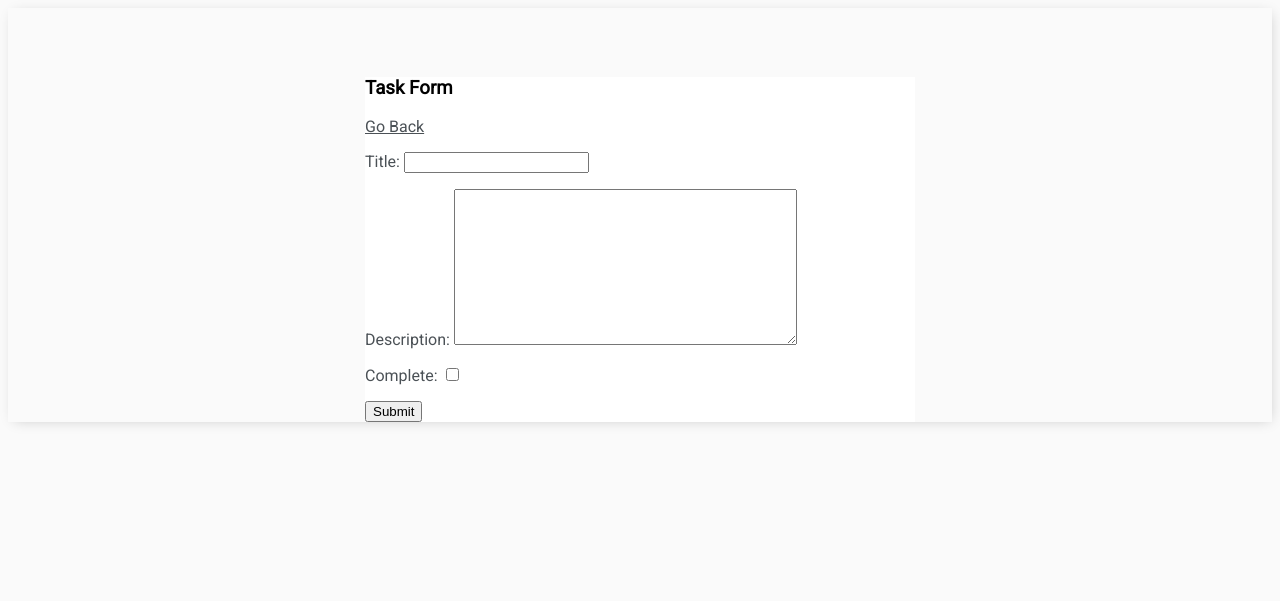
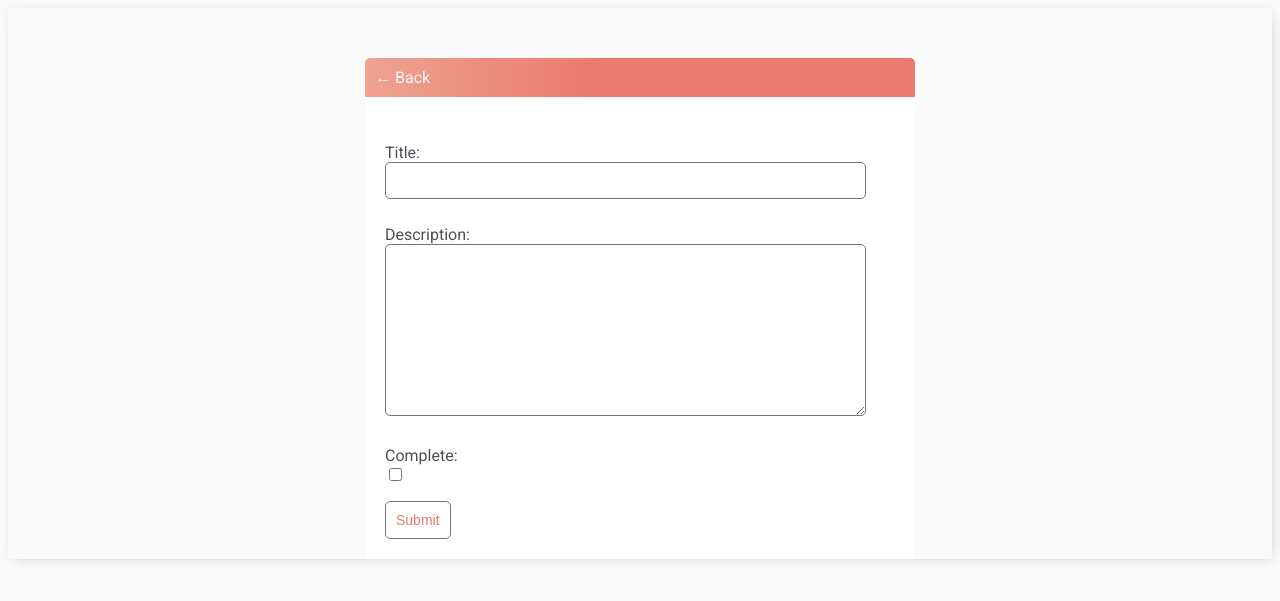
Before and after one commit to ronnahmias/Todo-List-Django, a Django app: page /task-create in a window 1280 px wide. Shown: the top 601 px of the page. Run offline with Django 3.2, Linux system fonts and the light colour scheme.

Commit message:
style complete

```diff
--- /dev/null
+++ b/todolist/static/css/style.css
@@ -0,0 +1,186 @@
+
+    body{
+        background-color: #FAFAFA;
+        font-family: 'Roboto', sans-serif;
+        padding-top: 50px;
+        -webkit-box-shadow: 2px 2px 13px -4px rgba(0,0,0,0.21);
+        box-shadow: 2px 2px 13px -4px rgba(0,0,0,0.21);
+    }
+
+    h1,h2,h3,h4,h5{
+        font-family: 'Roboto', sans-serif;
+
+    }
+
+    a,p{
+        color: #4b5156;
+    }
+
+    .container{
+        max-width: 550px;
+        margin: 0 auto;
+        background-color: #FFF;
+
+    }
+
+    .count{
+        margin:0;
+    }
+
+    .header-bar{
+        display: flex;
+        justify-content: space-between;
+        color: #FFF;
+        padding: 10px;
+        border-radius:5px 5px 0 0;
+        background: linear-gradient(90deg, #EEA390, #EB796F 43%,#EB796F 100% );
+    }
+
+    .header-bar a{
+        color:rgba(247,247,247);
+        text-decoration: none;
+    }
+
+    .task-wrapper{
+        display:flex;
+        align-items:center;
+        justify-content:space-between;
+        padding: 20px;
+        background-color: #FFF;
+        border-top: 1px solid rgb(226, 226, 226);
+    }
+
+    .task-title{
+        display: flex;
+    }
+
+    .task-title a{
+        text-decoration: none;
+        color: #4b5156;
+        margin-left: 10px;
+    }
+
+    .task-complete-icon{
+        height: 20px;
+        width: 20px;
+        background-color: rgb(105,192,105);
+        border-radius:50%;
+    }
+
+    .task-incomplete-icon{
+        height: 20px;
+        width: 20px;
+        background-color: rgb(218,218,218);
+        border-radius:50%;
+    }
+
+    .delete-link{
+        text-decoration: none;
+        font-weight: 900;
+        color: #cf4949;
+        font-size: 22px;
+        line-height:0;
+    }
+
+    .search-form{
+        margin-top:20px;
+        display: flex;
+    }
+
+    #search-add-wrapper{
+        display: flex;
+        justify-content: space-between;
+        align-items: center;
+        padding:10px;
+    }
+
+    #add-link{
+        color:#EB796F;
+        text-decoration: none;
+        font-size: 42px;
+        text-shadow: 1px 1px #81413b;
+    }
+
+            .handle {
+    display: inline-block;
+    padding: 20px 16px;
+    cursor: grab;
+    user-select: none;
+}
+
+.handle:after,
+.handle:before {
+    display: block;
+    content: "";
+}
+
+.handle:active,
+.handle:active:before,
+.handle:active:after {
+    cursor: grabbing;
+}
+
+.dropArea {
+    background-color: #f1f2f6;
+    color: black;
+    border: #ced6e0 1px solid;
+}
+
+.selectedTask {
+    opacity: 0.6;
+}
+
+
+#add-link {
+    color: #EB796F;
+    text-decoration: none;
+    font-size: 42px;
+    text-shadow: 1px 1px #81413b;
+}
+
+#search-add-wrapper {
+    display: flex;
+    justify-content: space-between;
+    align-items: center;
+    padding: 20px;
+}
+
+@media screen and (max-width:320px) {
+    #search-add-wrapper {
+        padding: 10px;
+    }
+}
+
+input[type=text],
+input[type=password],
+textarea {
+    border: 1px solid #757575;
+    border-radius: 5px;
+    padding: 10px;
+    width: 90%;
+}
+
+label {
+    padding-top: 10px !important;
+    display: block;
+}
+
+::placeholder {
+    font-weight: 300;
+    opacity: 0.5;
+}
+
+.button {
+    border: 1px solid #757575;
+    background-color: #FFF;
+    color: #EB796F;
+    padding: 10px;
+    font-size: 14px;
+    border-radius: 5px;
+    cursor: pointer;
+    text-decoration: none;
+}
+
+.card-body {
+    padding: 20px;
+}
--- a/todolist/templates/todolist/main.html
+++ b/todolist/templates/todolist/main.html
@@ -1,3 +1,4 @@
+{% load static %}
 <!DOCTYPE html>
 <html lang="en">
     <head>
@@ -8,114 +9,7 @@
         <link rel="preconnect" href="https://fonts.googleapis.com">
         <link rel="preconnect" href="https://fonts.gstatic.com" crossorigin>
         <link href="https://fonts.googleapis.com/css2?family=Roboto&display=swap" rel="stylesheet">
-        <style>
-            body{
-                background-color: #FAFAFA;
-                font-family: 'Roboto', sans-serif;
-                padding-top: 50px;
-                -webkit-box-shadow: 2px 2px 13px -4px rgba(0,0,0,0.21);
-                box-shadow: 2px 2px 13px -4px rgba(0,0,0,0.21);
-            }
-
-            h1,h2,h3,h4,h5{
-                font-family: 'Roboto', sans-serif;
-
-            }
-
-            a,p{
-                color: #4b5156;
-            }
-
-            .container{
-                max-width: 550px;
-                margin: 0 auto;
-                background-color: #FFF;
-
-            }
-
-            .count{
-                margin:0;
-            }
-
-            .header-bar{
-                display: flex;
-                justify-content: space-between;
-                color: #FFF;
-                padding: 10px;
-                border-radius:5px 5px 0 0;
-                background: linear-gradient(90deg, #EEA390, #EB796F 43%,#EB796F 100% );
-            }
-
-            .header-bar a{
-                color:rgba(247,247,247);
-                text-decoration: none;
-            }
-
-            .task-wrapper{
-                display:flex;
-                align-items:center;
-                justify-content:space-between;
-                padding: 20px;
-                background-color: #FFF;
-                border-top: 1px solid rgb(226, 226, 226);
-            }
-
-            .task-title{
-                display: flex;
-            }
-
-            .task-title a{
-                text-decoration: none;
-                color: #4b5156;
-                margin-left: 10px;
-            }
-
-            .task-complete-icon{
-                height: 20px;
-                width: 20px;
-                background-color: rgb(105,192,105);
-                border-radius:50%;
-            }
-
-            .task-incomplete-icon{
-                height: 20px;
-                width: 20px;
-                background-color: rgb(218,218,218);
-                border-radius:50%;
-            }
-
-            .delete-link{
-                text-decoration: none;
-                font-weight: 900;
-                color: #cf4949;
-                font-size: 22px;
-                line-height:0;
-            }
-
-            .search-form{
-                margin-top:20px;
-                display: flex;
-            }
-
-            #search-add-wrapper{
-                display: flex;
-                justify-content: space-between;
-                align-items: center;
-                padding:10px;
-            }
-
-            #add-link{
-                color:#EB796F;
-                text-decoration: none;
-                font-size: 42px;
-                text-shadow: 1px 1px #81413b;
-            }
-
-            .button{
-
-            }
-
-        </style>
+        <link rel="stylesheet" href="{% static 'css/style.css' %}">
     </head>
     <body>
         <div class="container">
--- a/todolist/templates/todolist/task_form.html
+++ b/todolist/templates/todolist/task_form.html
@@ -1,14 +1,16 @@
 {% extends 'todolist/main.html' %}
 {% block content %}
 
-<h3>Task Form</h3>
+<div class="header-bar">
+    <a href="{% url 'tasks' %}">&#8592; Back</a>
+</div>
 
-<a href="{% url 'tasks' %}">Go Back</a>
-<form method="POST" action="">
-    {% csrf_token %}
-    {{ form.as_p }}
-    <input type="submit" value="Submit"/>
-</form>
-
+<div class="card-body">
+    <form method="POST" action="">
+        {% csrf_token %}
+        {{ form.as_p }}
+        <input class="button" type="submit" value="Submit"/>
+    </form>
+</div>
 
 {% endblock content %}
```
Also changed, not shown: todolist/templates/todolist/login.html (+14 -6 lines), todolist/templates/todolist/register.html (+18 -7 lines), todolist/templates/todolist/task_confirm_delete.html (+12 -6 lines).
